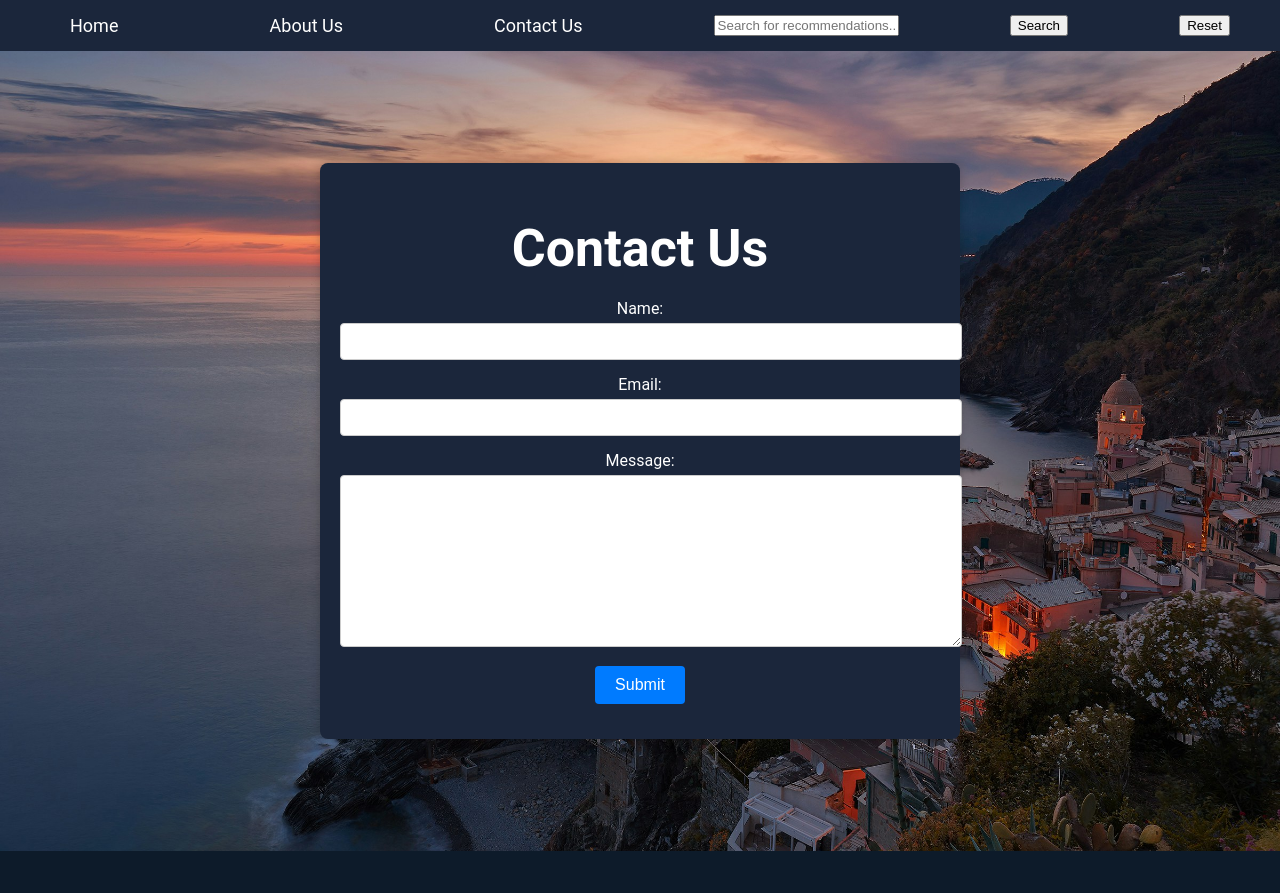
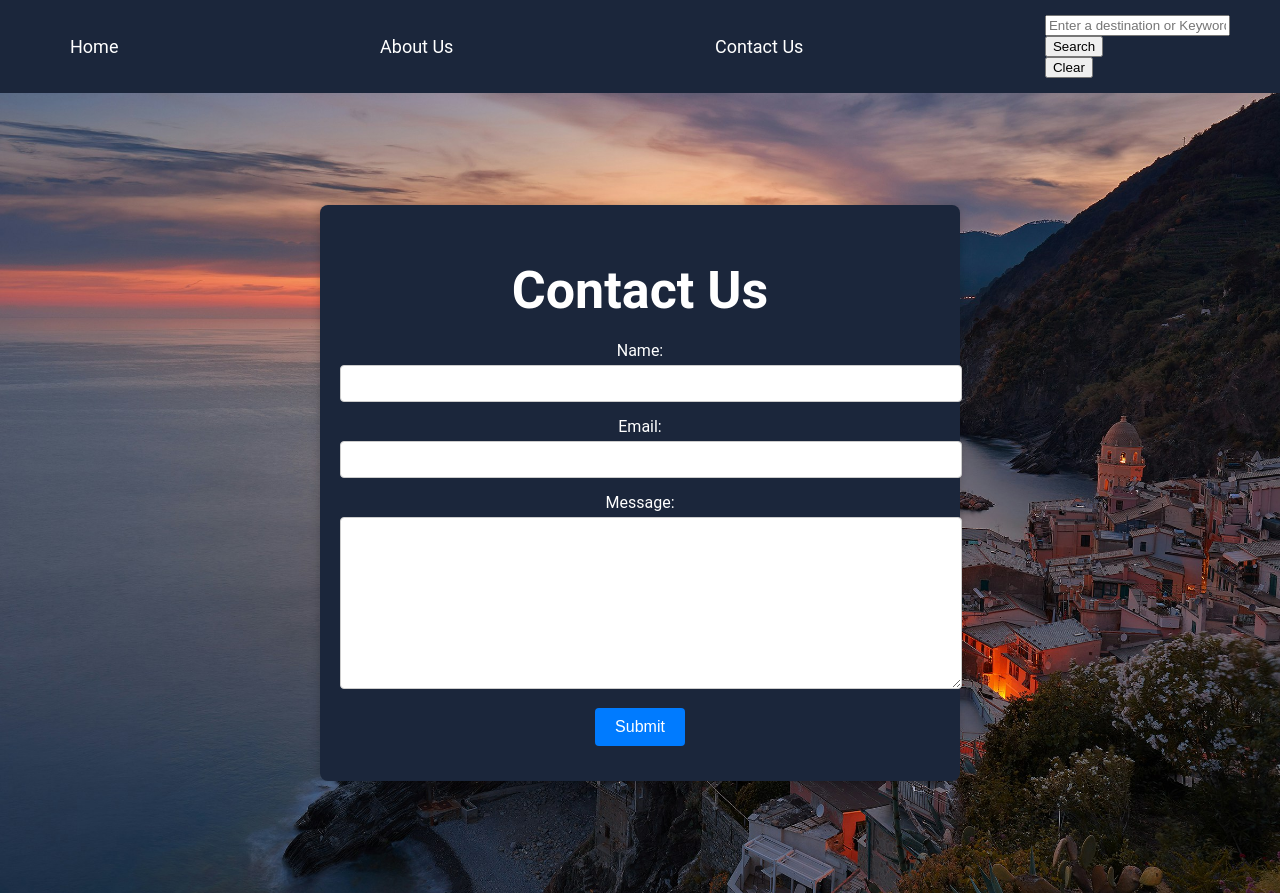
Before and after one commit to mikie527/travelRecommendation-, a plain HTML site: page contact.html in a window 1280 px wide. Before the commit the page ends 851 px from the top, so only its background shows below. Drawn offline with Linux system fonts and the light colour scheme.

Commit message:
Update contact.html

```diff
--- a/contact.html
+++ b/contact.html
@@ -14,10 +14,13 @@
     <a href="about.html">About Us</a>
     <a href="contact.html">Contact Us</a>
 
-    <!-- Search bar and buttons -->
-    <input type="text" placeholder="Search for recommendations...">
-    <button type="button">Search</button>
-    <button type="reset" class="reset-button">Reset</button>
+    <div id="search_inside_nav">
+                <div><input type="text" id="search_input" placeholder="Enter a destination or Keyword" ></div>
+                <div id="search_btn" onclick="recommend()"></div>
+                <div class="nav_btn" ><button onclick="recommend()">Search</button></div>
+                <div class="nav_btn"><button onclick="clearall()">Clear</button></div>
+            </div>
+
 </div>
 
 <div class="hero">
@@ -45,5 +48,6 @@
             </form>
         </div>
     </div>
+     <script src="./travel_recommendation.js"></script>
     </body>
     </html>
```
